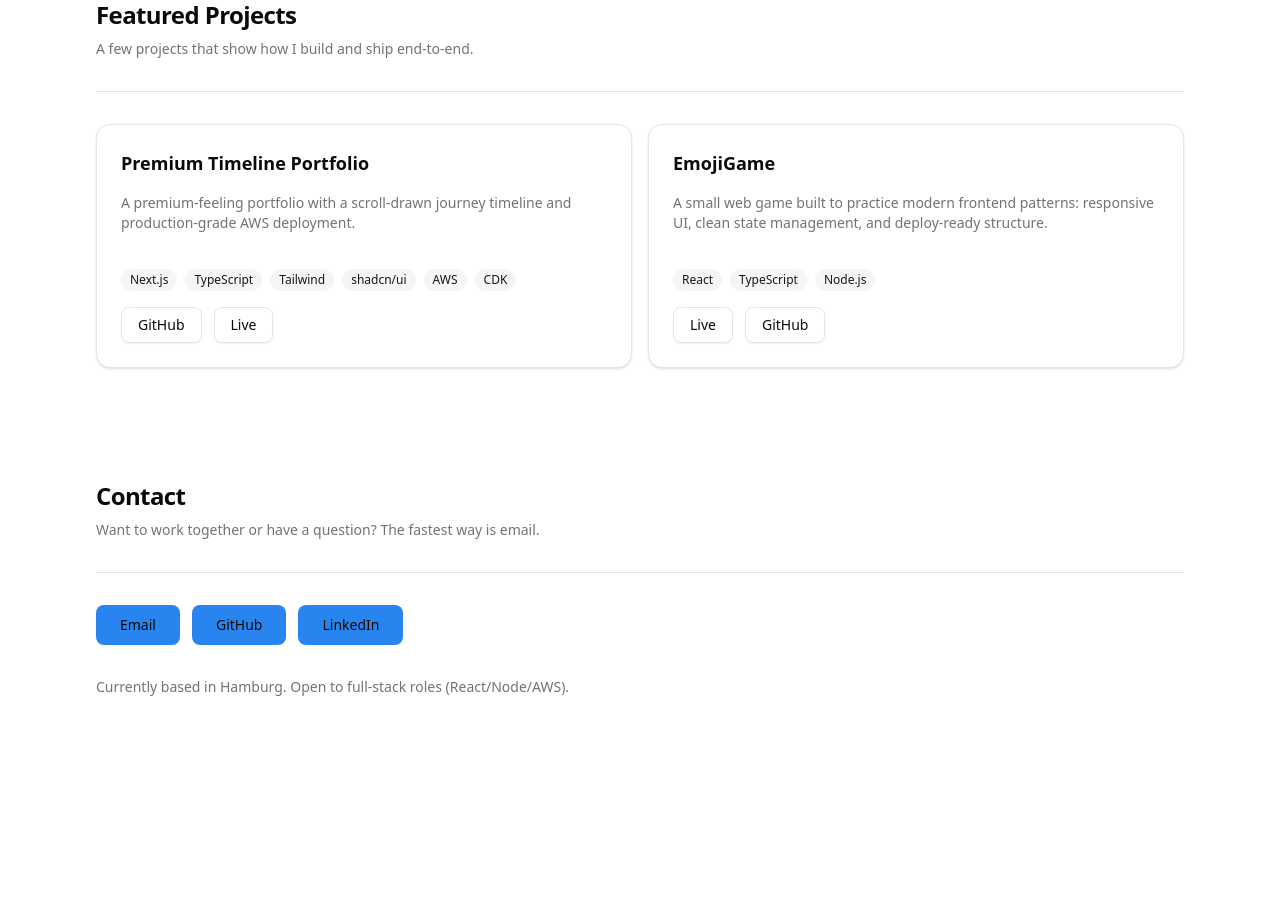
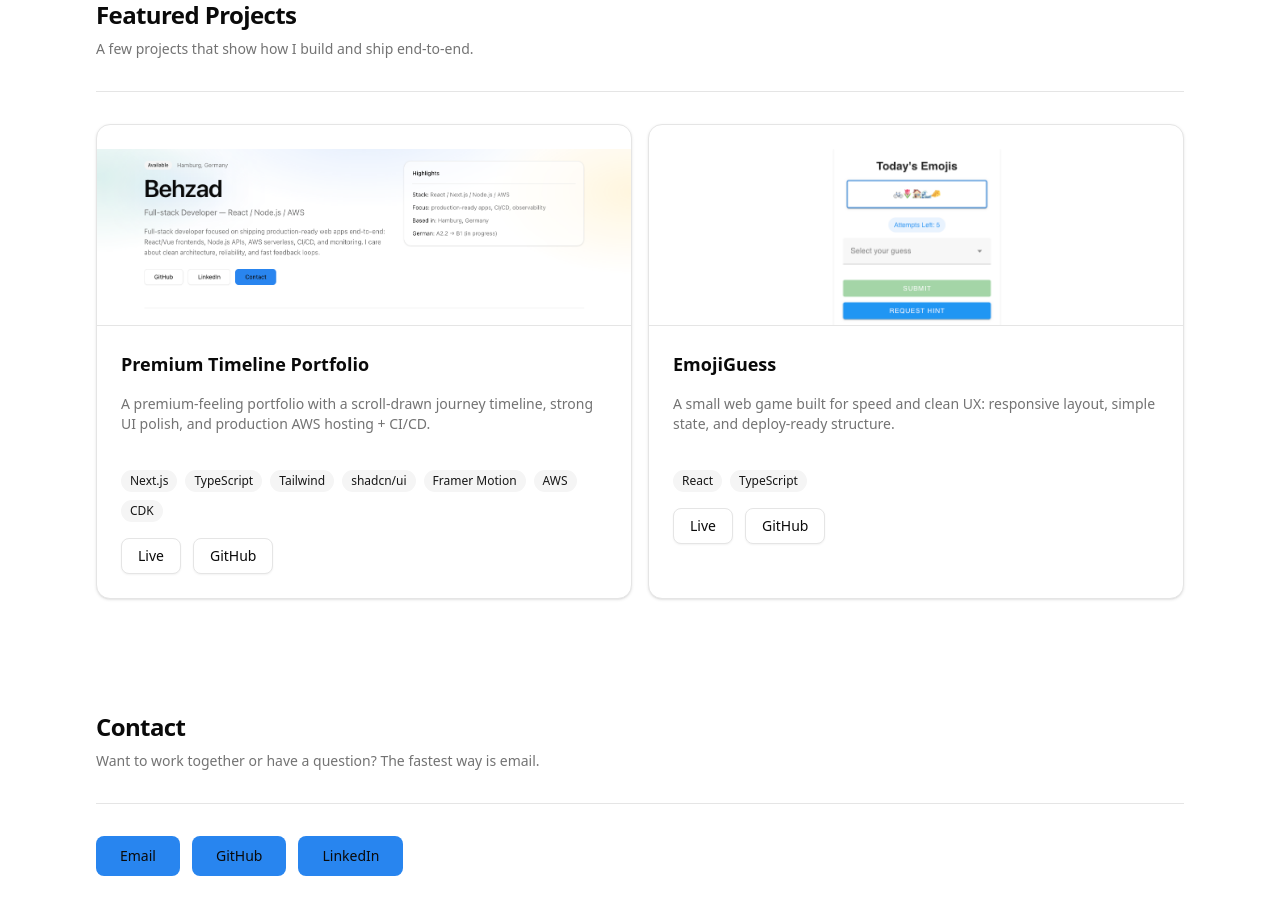
Before and after one commit to behzad-dev/timeline-portfolio, a Next.js app in the folder apps/web/: page / in a window 1280 px wide. Shown: the part 3660-4570 px from the top of the page. Before the commit the page ends 4413 px from the top, so only its background shows below. Built offline with nearby package versions, Linux system fonts and the light colour scheme.

Commit message:
project pics

```diff
--- a/apps/web/package.json
+++ b/apps/web/package.json
@@ -9,7 +9,9 @@
     "lint": "eslint",
     "typecheck": "tsc --noEmit",
     "format": "prettier --write . --ignore-path .prettierignore",
-    "format:check": "prettier --check . --ignore-path .prettierignore"
+    "format:check": "prettier --check . --ignore-path .prettierignore",
+    "export": "next export",
+    "preview": "npm run build && npm run export && npx serve@latest out"
   },
   "dependencies": {
     "@radix-ui/react-dialog": "^1.1.15",
--- a/apps/web/src/components/sections/Projects.tsx
+++ b/apps/web/src/components/sections/Projects.tsx
@@ -5,6 +5,7 @@
 import { Button } from '@/components/ui/button';
 import { Separator } from '@/components/ui/separator';
 import { PageContainer } from '@/components/PageContainer';
+import Image from 'next/image';
 
 export function Projects() {
   return (
@@ -19,7 +20,20 @@
 
         <div className="grid gap-4 md:grid-cols-2">
           {portfolio.projects.map((p) => (
-            <Card key={p.id} className="shadow-sm">
+            <Card key={p.id} className="shadow-sm overflow-hidden">
+  {p.image ? (
+    <div className="border-b bg-muted/20">
+<Image
+  src={p.image}
+  alt={p.title}
+  width={1200}
+  height={630}
+  className="h-44 w-full object-cover"
+  priority={false}
+/>
+    </div>
+  ) : null}
+
   <CardHeader className="pb-3">
     <CardTitle className="text-lg">{p.title}</CardTitle>
     <p className="mt-2 text-sm text-muted-foreground">{p.description}</p>
@@ -49,6 +63,7 @@
     </div>
   </CardContent>
 </Card>
+
           ))}
         </div>
       </PageContainer>
--- a/apps/web/src/data/portfolio.ts
+++ b/apps/web/src/data/portfolio.ts
@@ -29,6 +29,7 @@
   description: string;
   tech: string[];
   links: SocialLink[];
+  image?: string;
 };
 
 export type Portfolio = {
@@ -62,7 +63,6 @@
     github: 'https://github.com/behzad-dev',
     linkedin: 'https://www.linkedin.com/in/test/',
     email: 'test@test.test',
-    cvUrl: undefined,
   },
 
   timeline: [
@@ -203,19 +203,29 @@
       id: 'timeline-portfolio',
       title: 'Premium Timeline Portfolio',
       description:
-        'A premium-feeling portfolio with a scroll-drawn journey timeline and production-grade AWS deployment.',
-      tech: ['Next.js', 'TypeScript', 'Tailwind', 'shadcn/ui', 'AWS', 'CDK'],
+        'A premium-feeling portfolio with a scroll-drawn journey timeline, strong UI polish, and production AWS hosting + CI/CD.',
+      tech: [
+        'Next.js',
+        'TypeScript',
+        'Tailwind',
+        'shadcn/ui',
+        'Framer Motion',
+        'AWS',
+        'CDK',
+      ],
+      image: '/projects/portfolio.png',
       links: [
-        { label: 'GitHub', href: 'https://github.com/behzav/timeline-portfolio' },
         { label: 'Live', href: 'https://behzadonline.com/' },
+        { label: 'GitHub', href: 'https://github.com/behzad-dev/timeline-portfolio' }, // ✅ fix if needed
       ],
     },
     {
       id: 'emoji-game',
-      title: 'EmojiGame',
+      title: 'EmojiGuess',
       description:
-        'A small web game built to practice modern frontend patterns: responsive UI, clean state management, and deploy-ready structure.',
-      tech: ['React', 'TypeScript', 'Node.js'],
+        'A small web game built for speed and clean UX: responsive layout, simple state, and deploy-ready structure.',
+      tech: ['React', 'TypeScript'],
+      image: '/projects/emojiguess.png',
       links: [
         { label: 'Live', href: 'https://emojiguess.behzadonline.com/' },
         { label: 'GitHub', href: 'https://github.com/behzad-dev/emoji-game' },
```
Also changed, not shown: apps/web/public/projects/emojiguess.png (added), apps/web/public/projects/portfolio.png (added). Lines whose indentation alone changed are shown as unchanged.
